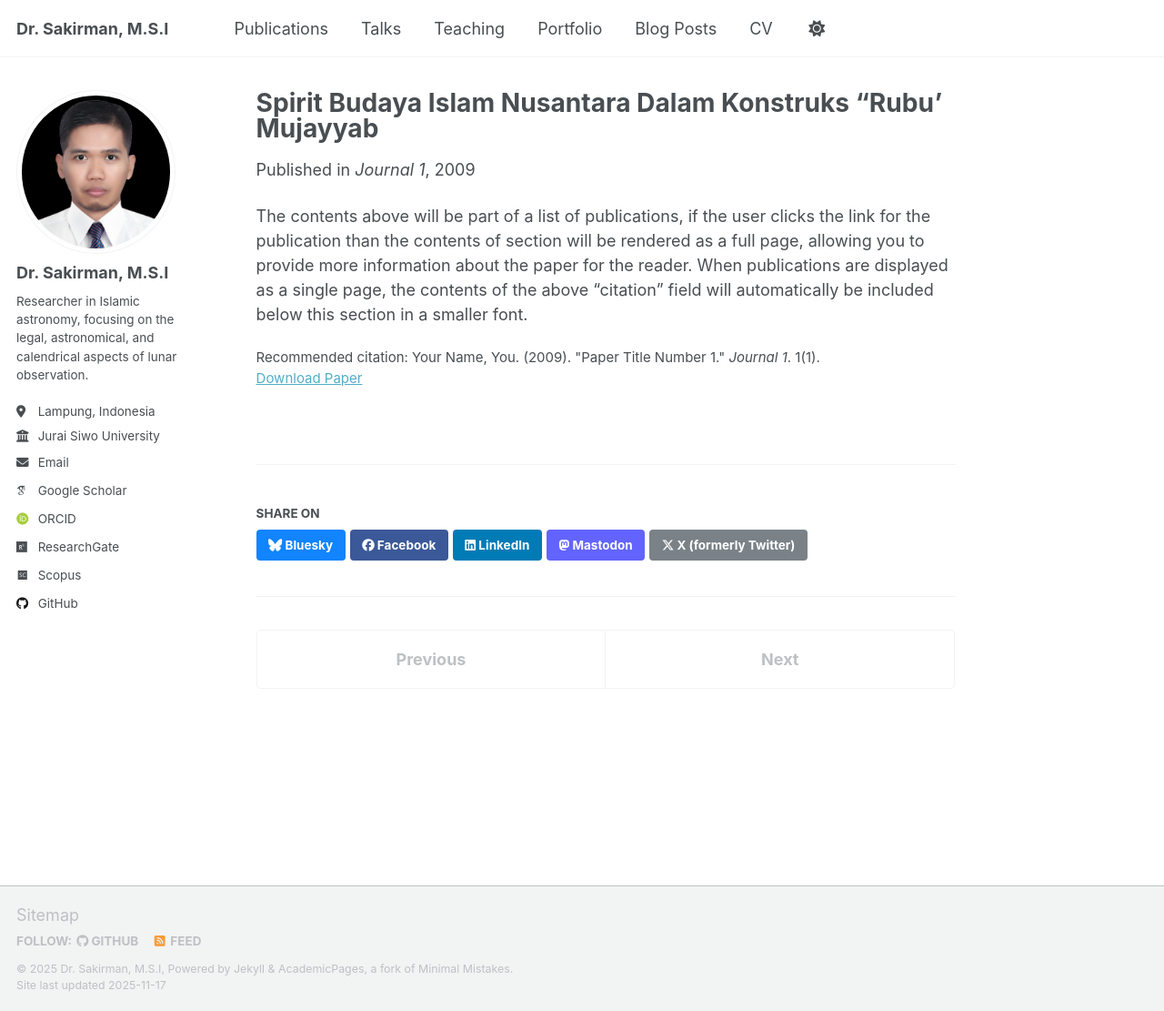
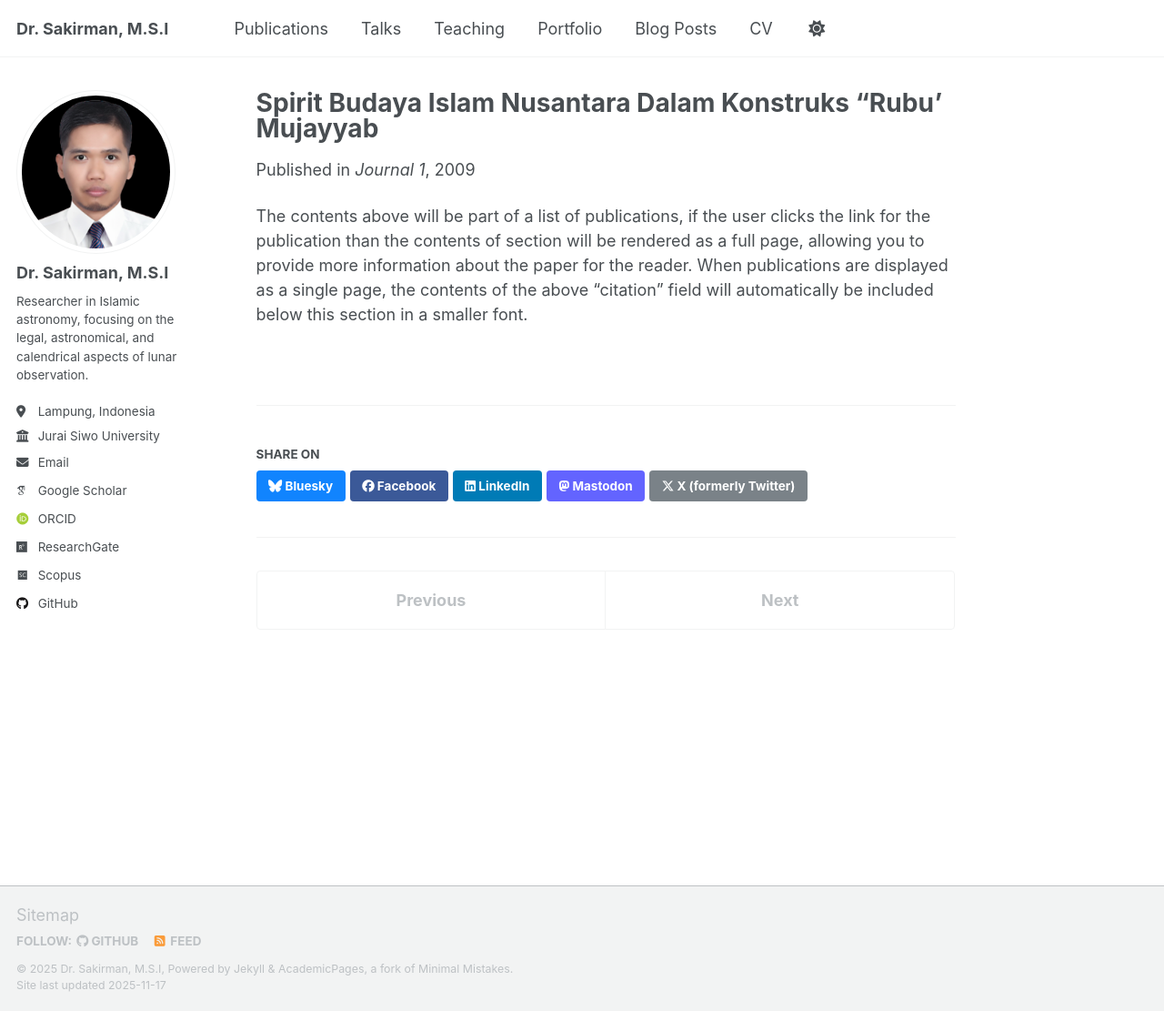
Before and after one commit to sakir-man/sakir-man.github.io, a Jekyll site: the page built from _publications/2009-10-01-paper-title-number-1.md, in a window 1280 px wide and 1111 px high. Shown: the whole window at 91% size. Built offline with Jekyll 4.4.1, drawn with Linux system fonts in a browser that asks for light colours; some web fonts are replaced; a script that is not in the unit is left out.

Commit message:
Update 2009-10-01-paper-title-number-1.md

```diff
--- a/_publications/2009-10-01-paper-title-number-1.md
+++ b/_publications/2009-10-01-paper-title-number-1.md
@@ -9,6 +9,6 @@ venue: 'Journal 1'
 slidesurl: #
 paperurl: 'https://academicpages.github.io/files/paper1.pdf'
 bibtexurl: #
-citation: 'Your Name, You. (2009). &quot;Paper Title Number 1.&quot; <i>Journal 1</i>. 1(1).'
+citation: #
 ---
 The contents above will be part of a list of publications, if the user clicks the link for the publication than the contents of section will be rendered as a full page, allowing you to provide more information about the paper for the reader. When publications are displayed as a single page, the contents of the above "citation" field will automatically be included below this section in a smaller font.
```
